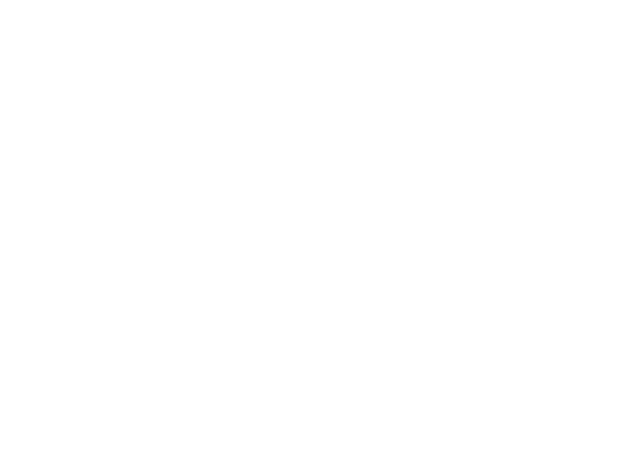
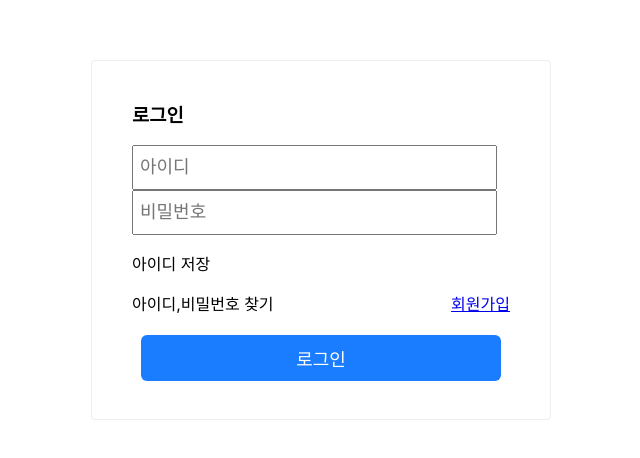
Before and after one commit to PARKGAIN/login, a React (Create React App) app: page /login in a window 1280 px wide. Before the commit this address had no page. Shown: the part 160-618 px from the top of the page, without its empty margins (319-959 px from the left). Built offline with nearby package versions, Linux system fonts and the light colour scheme; the HTML template or start-up script is replaced by a standard one.

Commit message:
docs : 경로 수정

```diff
--- a/src/App.js
+++ b/src/App.js
@@ -9,7 +9,7 @@
   return (
     <div>
       <Routes>
-        <Route path="/" element={<Login />} />
+        <Route path="/login" element={<Login />} />
         <Route path="/home" element={<Home />} />
         <Route path="/join" element={<Join />} />
       </Routes>
```
